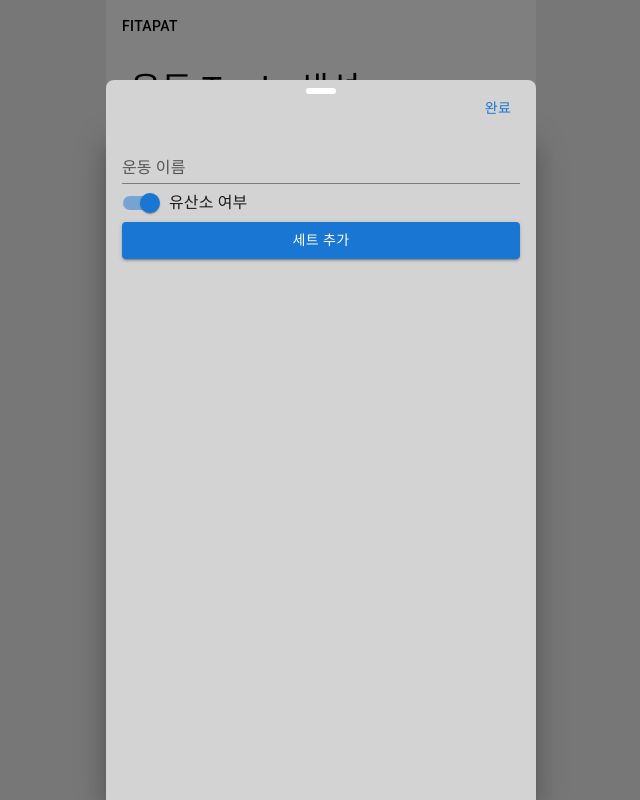
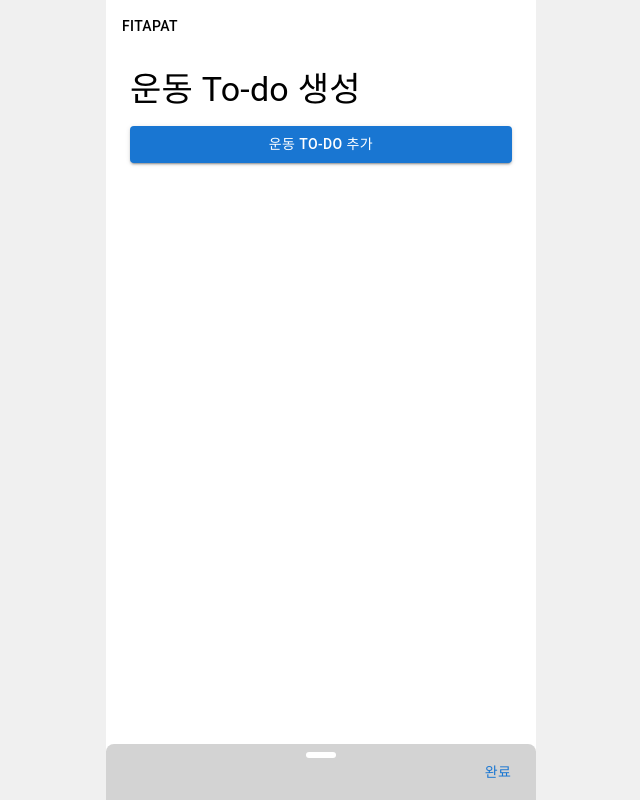
Before and after one commit to Fitapat/Fitapat-front, a Next.js app: page /createTodo in a window 1280 px wide. Shown: the whole page, without its empty margins (319-959 px from the left). Built offline with nearby package versions, Linux system fonts and the light colour scheme.

Commit message:
fix: 운동 todo 추가 드로어창 컴포넌트 props 수정

```diff
--- a/src/app/createTodo/page.jsx
+++ b/src/app/createTodo/page.jsx
@@ -80,7 +80,7 @@ function FinishCreateTodoBtn({ toggleDrawer }) {
   );
 }
 
-function CreateTodoForm({ toggleDrawer, numSets, addSet }) {
+function CreateTodoForm({ open, toggleDrawer, numSets, addSet }) {
   return (
     <SwipeableDrawer
       anchor="bottom"
@@ -161,7 +161,12 @@ function CreateTodoDrawer() {
         </Typography>
         <CreateTodoBtn toggleDrawer={toggleDrawer} />
       </Box>
-      <CreateTodoForm toggleDrawer={toggleDrawer} addSet={addSet} />
+      <CreateTodoForm
+        open={open}
+        toggleDrawer={toggleDrawer}
+        numSets={numSets}
+        addSet={addSet}
+      />
     </Box>
   );
 }
```
